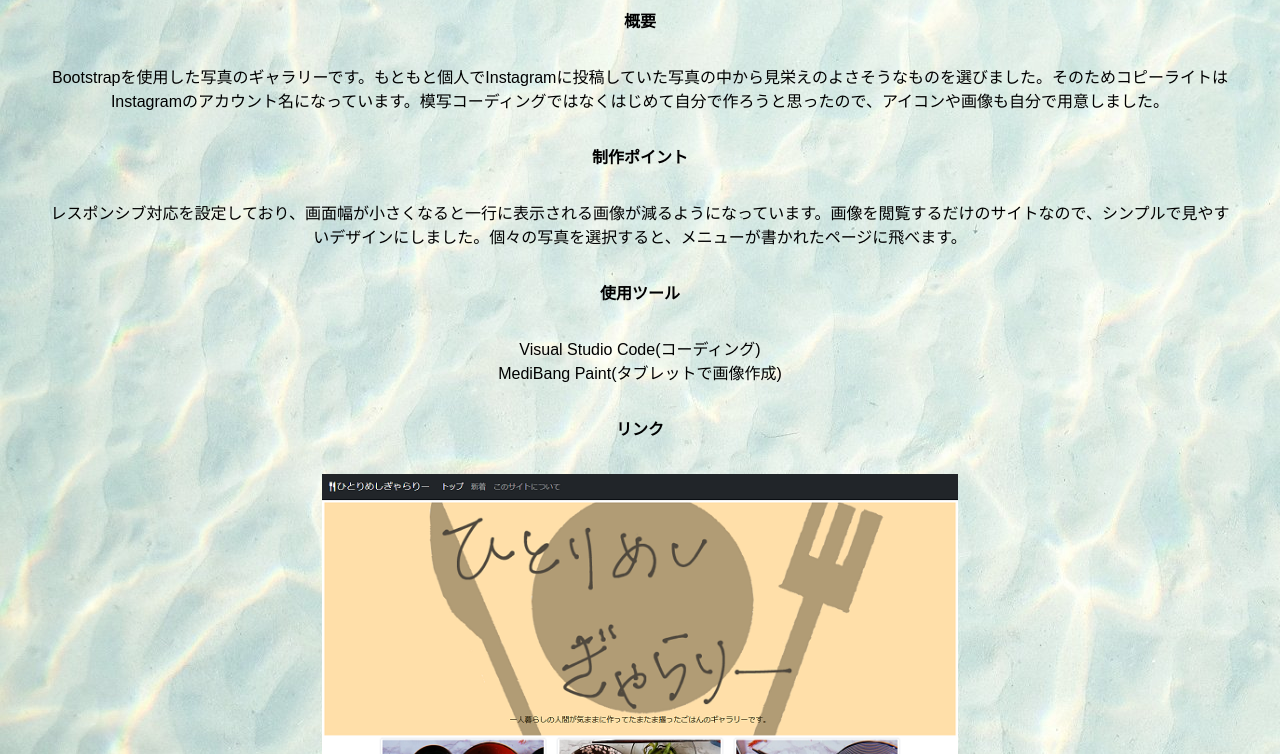
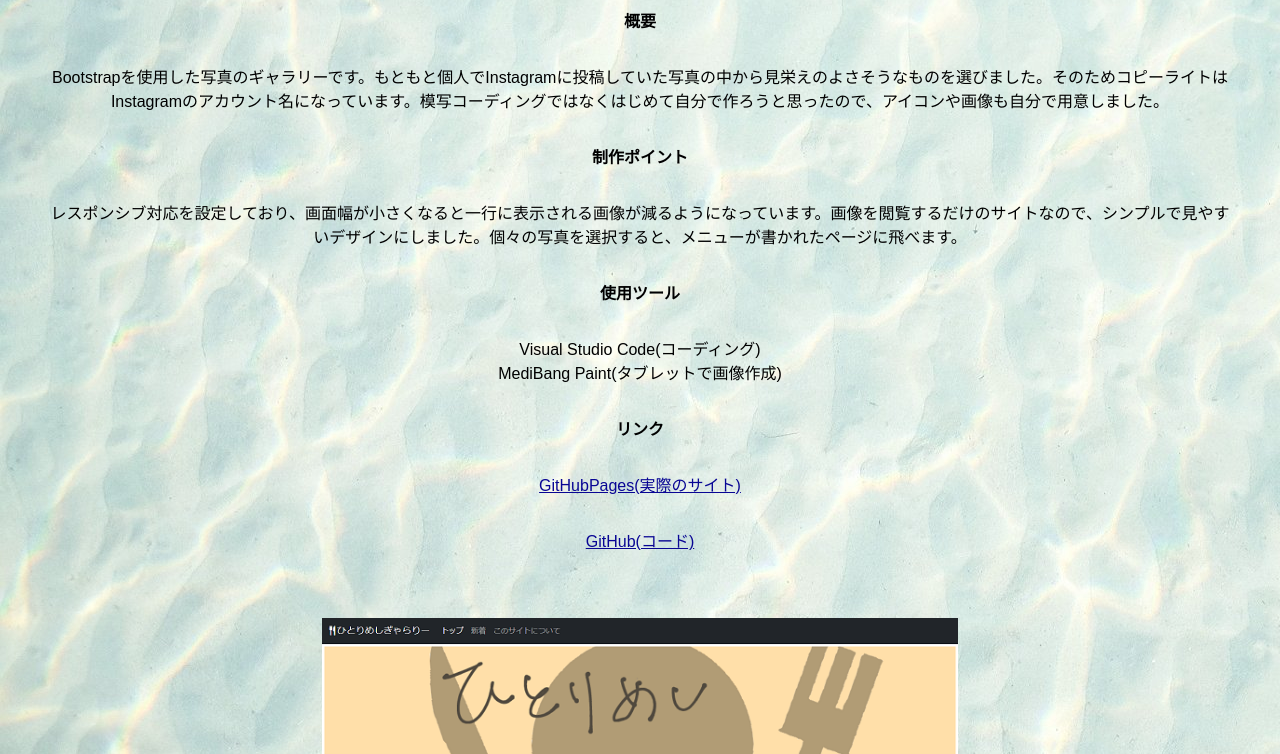
Before and after one commit to Chisato-Kikuno/kikuchi_portfolio, a plain HTML site: page works_gallery.html in a window 1280 px wide. Shown: the part 413-1167 px from the top of the page. Drawn offline with Linux system fonts and the light colour scheme; a web font is replaced by a local one.

Commit message:
Update works_gallery.html
add link

```diff
--- a/works_gallery.html
+++ b/works_gallery.html
@@ -44,6 +44,12 @@
             MediBang Paint(タブレットで画像作成)
         </p>
         <h3>リンク</h3>
+          <p>
+            <a href="https://chisato-kikuno.github.io/cooking_gallery/">GitHubPages(実際のサイト)</a>
+          </p>
+          <p>
+            <a href="https://github.com/chisato-kikuno/cooking_gallery/">GitHub(コード)</a>
+          </p>
       </div>
       <img class="PC_thumbnail" src="img/一人飯ギャラリー.png" alt="一人飯ギャラリーのサムネイル">
       <img class="tablet_tumbnail" src="img/一人飯ギャラリー -タブレットver-.png" alt="一人飯ギャラリーのサムネイル">
```
